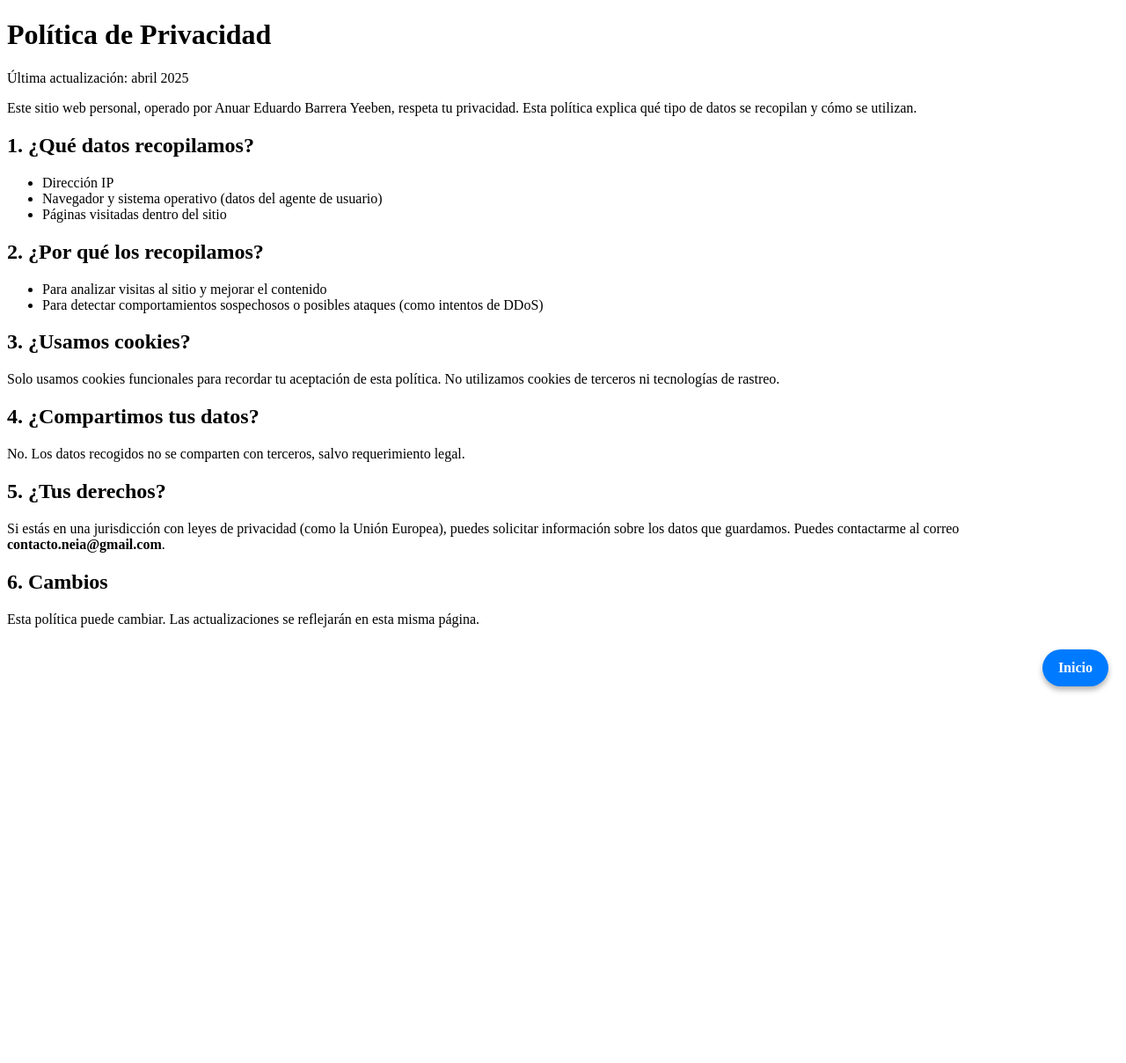
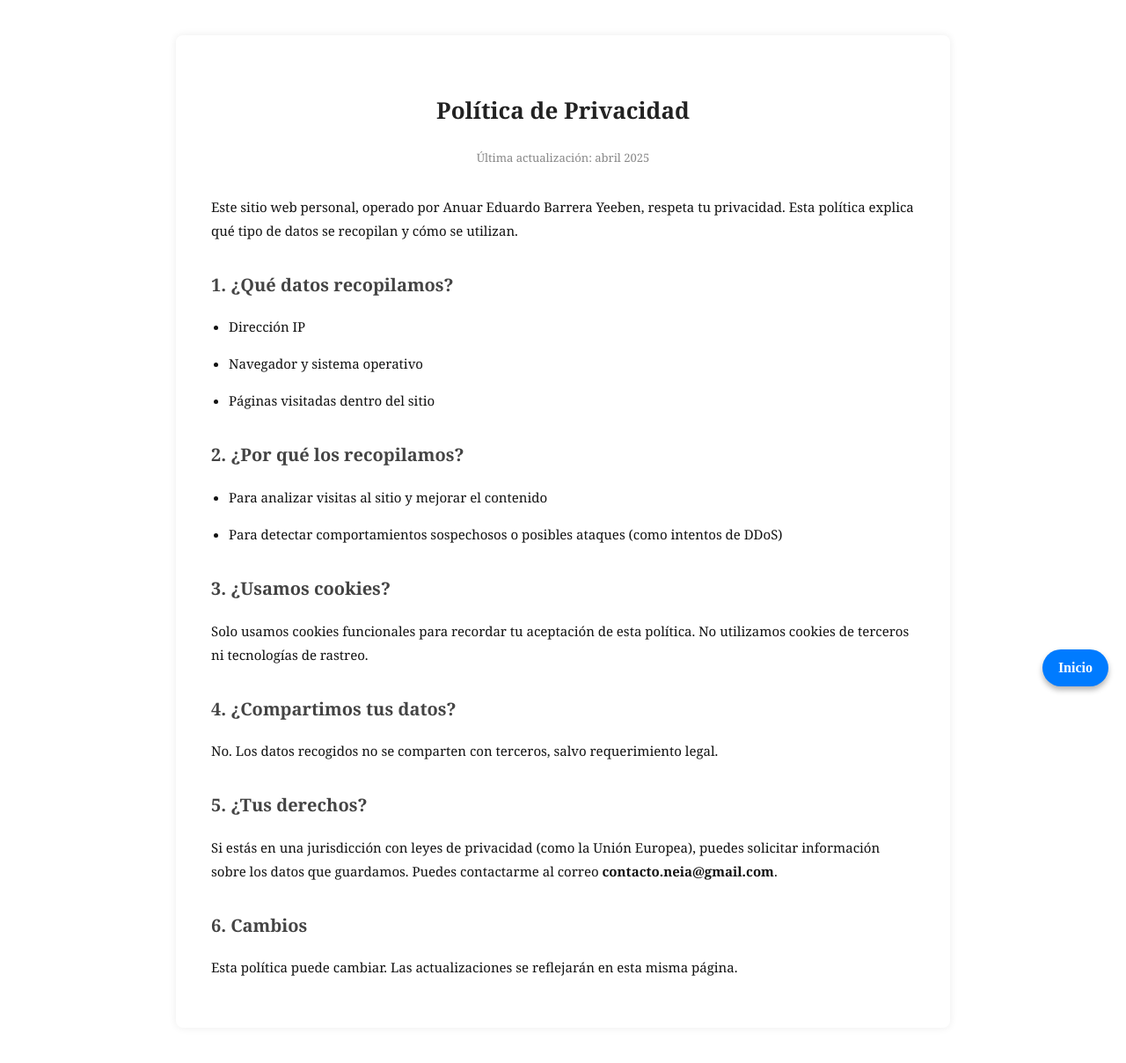
Before and after one commit to AnuarBarrera/Blog_Django, a Django app: page /politica-privacidad/ in a window 1280 px wide. Shown: the whole page at 88% size. Before the commit the page ends 787 px from the top, so only its background shows below. Run offline with Django 5.2, Linux system fonts and the light colour scheme.

Commit message:
I fix style in privacity advisor

```diff
--- a/src/static/css/privacidad.css
+++ b/src/static/css/privacidad.css
@@ -60,3 +60,44 @@
 .boton-flotante:hover {
     background-color: #0056b3;
 }
+
+.legal-wrapper {
+  max-width: 800px;
+  margin: 40px auto;
+  background-color: #ffffff;
+  color: #121212;
+  padding: 40px;
+  border-radius: 8px;
+  font-family: 'Georgia', 'Times New Roman', serif;
+  font-size: 15px;
+  line-height: 1.8;
+  box-shadow: 0 0 10px rgba(0,0,0,0.08);
+}
+
+.legal-wrapper h1 {
+  font-size: 26px;
+  margin-bottom: 20px;
+  text-align: center;
+  color: #222;
+}
+
+.legal-wrapper h2 {
+  font-size: 20px;
+  margin-top: 30px;
+  color: #444;
+}
+
+.legal-wrapper p, .legal-wrapper li {
+  margin-bottom: 15px;
+}
+
+.legal-wrapper ul {
+  padding-left: 20px;
+}
+
+.legal-wrapper .fecha {
+  font-size: 13px;
+  color: #888;
+  text-align: center;
+  margin-bottom: 30px;
+}
--- a/src/templates/AvisoPrivacidad.html
+++ b/src/templates/AvisoPrivacidad.html
@@ -27,16 +27,16 @@
 
   <title>Aviso de Privacidad</title>
 
+<article class="legal-wrapper">
   <h1>Política de Privacidad</h1>
-
-<p>Última actualización: abril 2025</p>
+  <p class="fecha">Última actualización: abril 2025</p>
 
   <p>Este sitio web personal, operado por Anuar Eduardo Barrera Yeeben, respeta tu privacidad. Esta política explica qué tipo de datos se recopilan y cómo se utilizan.</p>
 
   <h2>1. ¿Qué datos recopilamos?</h2>
   <ul>
     <li>Dirección IP</li>
-  <li>Navegador y sistema operativo (datos del agente de usuario)</li>
+    <li>Navegador y sistema operativo</li>
     <li>Páginas visitadas dentro del sitio</li>
   </ul>
 
@@ -57,5 +57,6 @@
 
   <h2>6. Cambios</h2>
   <p>Esta política puede cambiar. Las actualizaciones se reflejarán en esta misma página.</p>
+</article>
 
 <a href="/" class="boton-flotante">Inicio</a>
```
Lines whose indentation alone changed are shown as unchanged.
